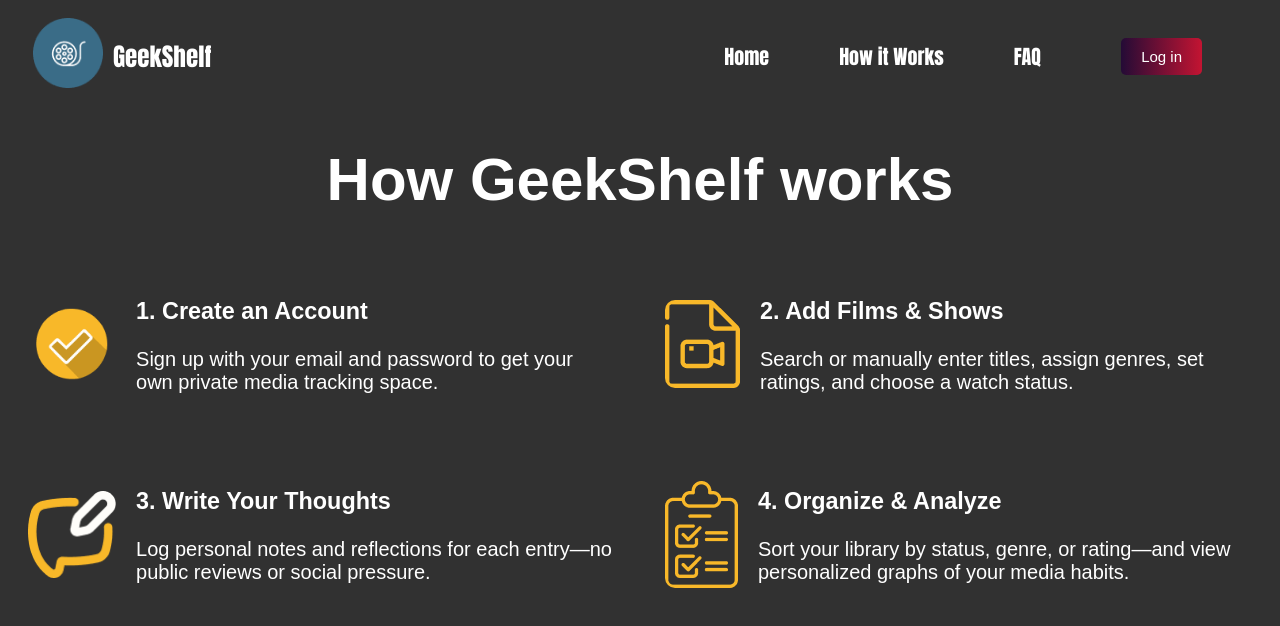
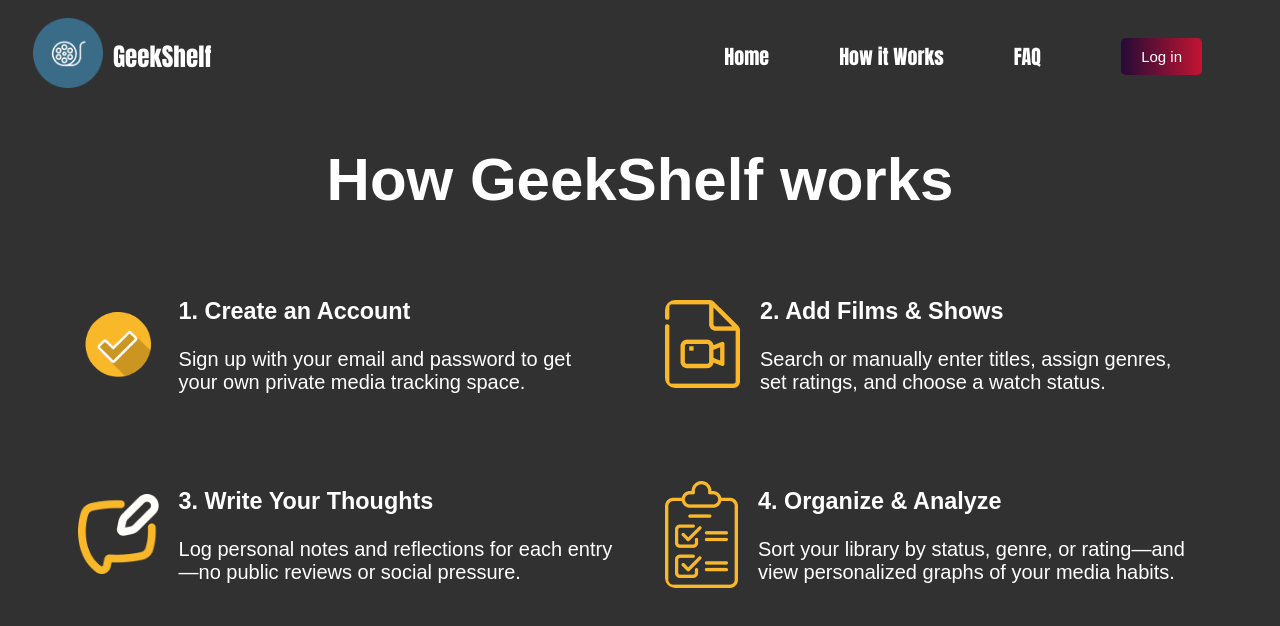
Before and after one commit to YKmahrahver/Visual-Media-Management-System, a React (Vite) app in the folder client/vm-web-app/: page /howitworks in a window 1280 px wide. Shown: the top 626 px of the page. Built offline with nearby package versions, Linux system fonts and the light colour scheme.

Commit message:
fixed howitworks spacings

```diff
--- a/client/vm-web-app/src/pages/LandingPage/howitworks.css
+++ b/client/vm-web-app/src/pages/LandingPage/howitworks.css
@@ -13,6 +13,8 @@
   justify-items: center; /* center each item horizontally */
   align-items: center;    /* center each item vertically */
   padding: 20px;
+  margin-right: 50px;
+  margin-left: 50px;
 }
 
 .steps-container img{
```
